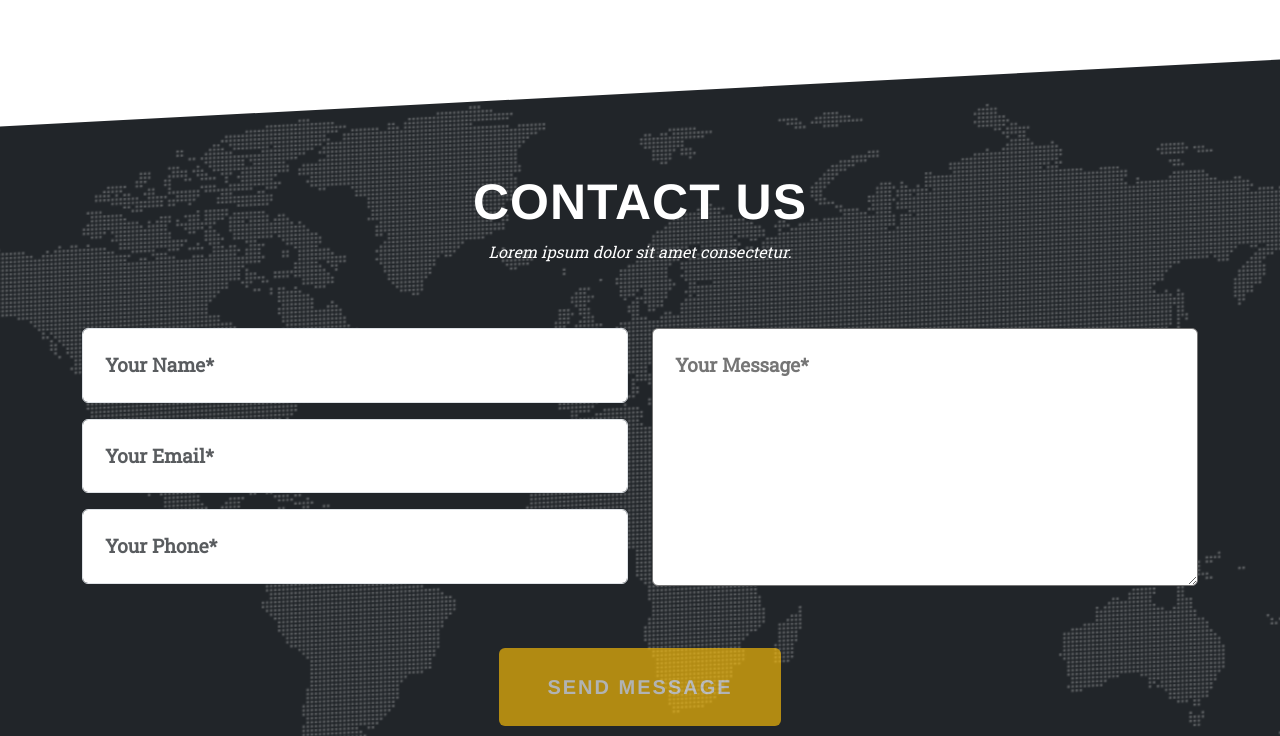
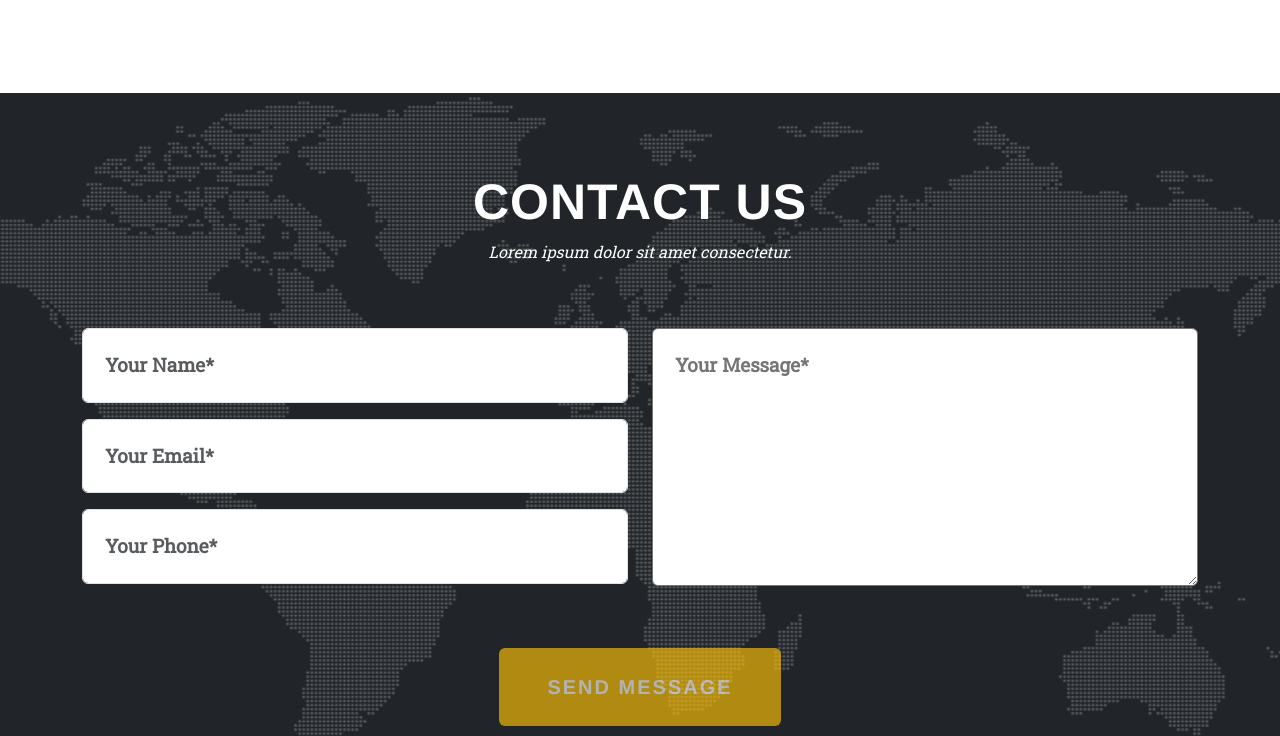
Before and after one commit to DhineshWiser/bootstrap-2, a plain HTML site: page index.html in a window 1280 px wide. Shown: the part 6064-6800 px from the top of the page. Drawn offline with Linux system fonts and the light colour scheme.

Commit message:
fav update

```diff
--- a/css/style.css
+++ b/css/style.css
@@ -126,7 +126,7 @@ body {
     position: absolute;
     top: 0;
     left: 0;
-    height: 313px;;
+    height: 267px;
     text-align: center;
     width: 100%;
 }
@@ -251,9 +251,3 @@ body {
         /* line-height: 10px; */
     }
 }
-.mapbackimg{
-    transform: skewY(-3deg);
-}
-.trans{
-    transform:skewY(3deg);
-}
```
